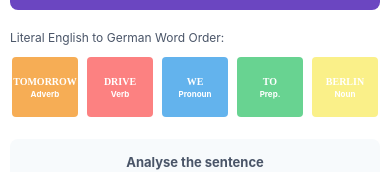
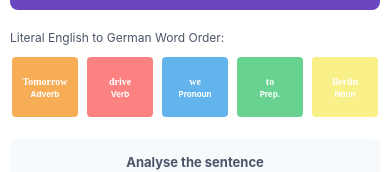
Before and after one commit to zigpot/german-flashcard-app, a React Native app: screen / in a window 390 px wide. Shown: the part 160-332 px from the top of the page. Built offline with nearby package versions, Linux system fonts and the light colour scheme.

Commit message:
"Nunito" -> "Nunito-Bold"

```diff
--- a/App.js
+++ b/App.js
@@ -56,11 +56,11 @@ export default function GermanFlashcardApp() {
 // Front Screen Component
 function FrontScreen({ points, setCurrentScreen }) {
   const words = [
-    { word: 'TOMORROW', type: 'Adverb', color: '#F6AD55' },
-    { word: 'DRIVE', type: 'Verb', color: '#FC8181' },
-    { word: 'WE', type: 'Pronoun', color: '#63B3ED' },
-    { word: 'TO', type: 'Prep.', color: '#68D391' },
-    { word: 'BERLIN', type: 'Noun', color: '#FAF089' }
+    { word: 'Tomorrow', type: 'Adverb', color: '#F6AD55' },
+    { word: 'drive', type: 'Verb', color: '#FC8181' },
+    { word: 'we', type: 'Pronoun', color: '#63B3ED' },
+    { word: 'to', type: 'Prep.', color: '#68D391' },
+    { word: 'Berlin', type: 'Noun', color: '#FAF089' }
   ];
 
   return (
@@ -420,7 +420,7 @@ const styles = StyleSheet.create({
     alignItems: 'center',
   },
   sentenceText: {
-    fontFamily: 'Nunito',
+    fontFamily: 'Nunito-Bold',
     fontSize: 20,
     fontWeight: 'bold',
     textAlign: 'center',
@@ -460,7 +460,7 @@ const styles = StyleSheet.create({
     minHeight: 60,
   },
   wordText: {
-    fontFamily: 'Nunito',
+    fontFamily: 'Nunito-Bold',
     fontSize: 10,
     fontWeight: 'bold',
     color: '#FFFFFF',
```
